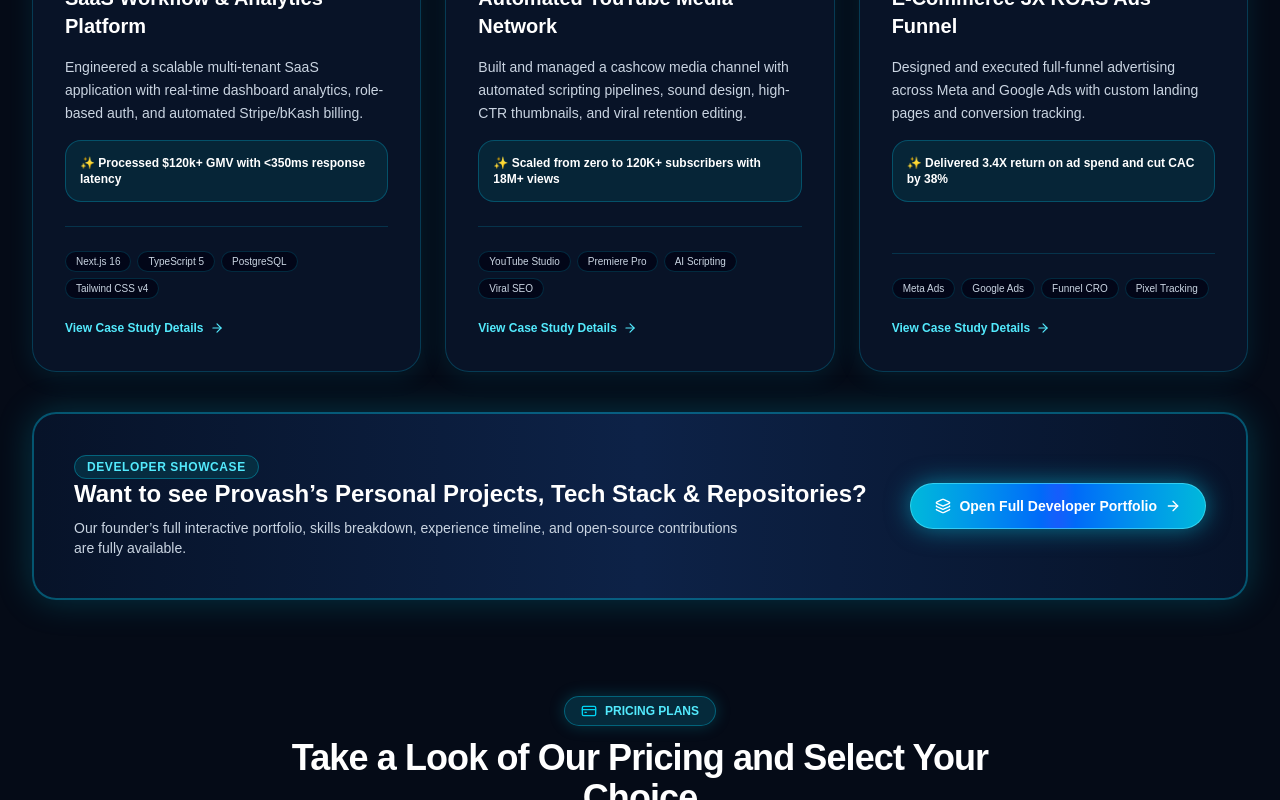
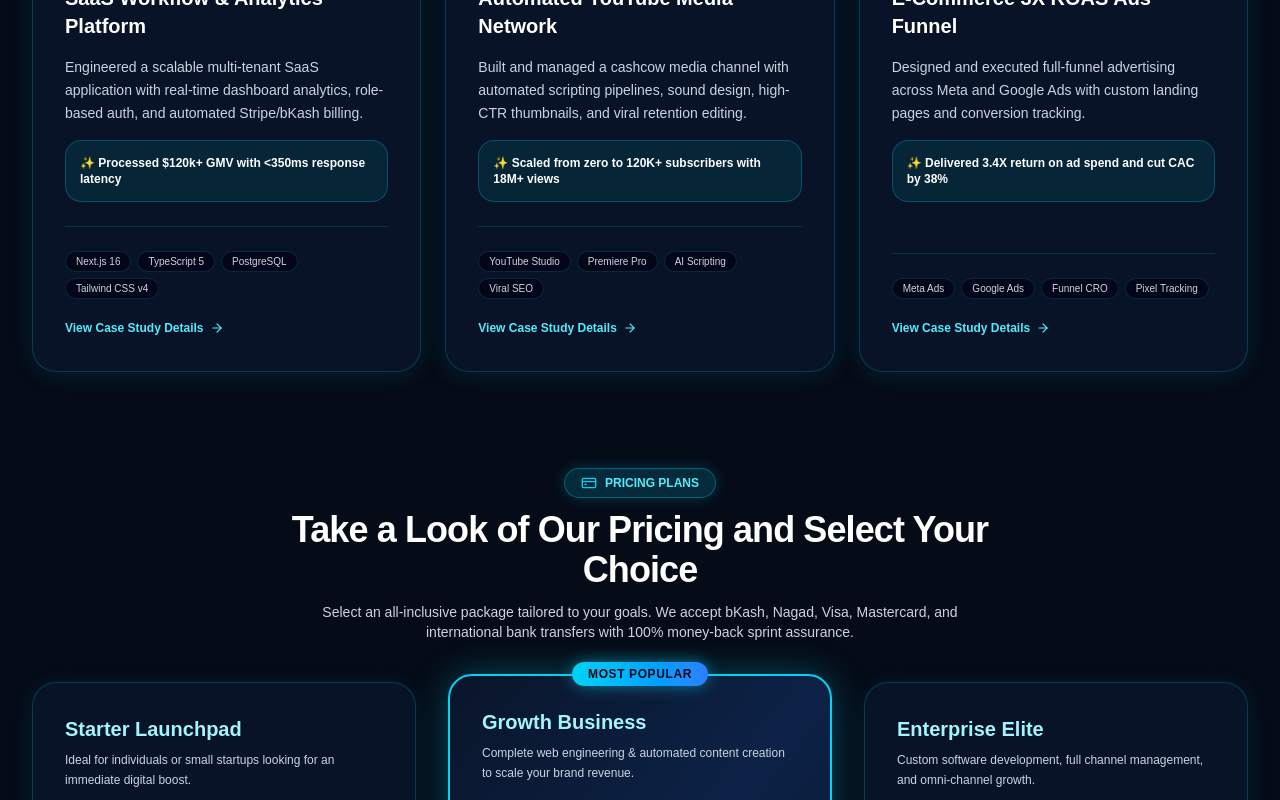
Before and after one commit to provash10/provash_dev, a Next.js app: page / in a window 1280 px wide. Shown: the part 7325-8125 px from the top of the page. Built offline with nearby package versions, Linux system fonts and the light colour scheme.

Commit message:
fix: remove duplicate developer portfolio teaser banner from projects section

```diff
--- a/src/components/agency/AgencyHome.jsx
+++ b/src/components/agency/AgencyHome.jsx
@@ -1491,30 +1491,6 @@ export default function AgencyHome() {
 							</div>
 						))}
 					</div>
-
-					{/* full developer portfolio banner teaser */}
-					<div className="relative overflow-hidden rounded-3xl bg-gradient-to-r from-[#071329] via-[#0d2247] to-[#071329] border-2 border-cyan-500/40 p-8 md:p-10 shadow-[0_0_35px_rgba(6,182,212,0.25)] flex flex-col lg:flex-row items-center justify-between gap-6">
-						<div className="space-y-2 text-center lg:text-left">
-							<span className="text-xs font-bold uppercase tracking-wider text-cyan-300 px-3 py-1 rounded-full bg-cyan-950/80 border border-cyan-500/40">
-								Developer Showcase
-							</span>
-							<h3 className="text-xl md:text-2xl font-extrabold text-white">
-								Want to see Provash’s Personal Projects, Tech Stack & Repositories?
-							</h3>
-							<p className="text-slate-300 text-xs md:text-sm max-w-2xl">
-								Our founder’s full interactive portfolio, skills breakdown, experience timeline, and open-source contributions are fully available.
-							</p>
-						</div>
-
-						<Link
-							href="/portfolio"
-							className="inline-flex items-center gap-2 px-6 py-3 rounded-full bg-gradient-to-r from-cyan-500 via-blue-600 to-cyan-500 hover:from-cyan-400 hover:via-blue-500 hover:to-cyan-400 text-white font-bold text-sm border border-cyan-300/60 shadow-[0_0_25px_rgba(6,182,212,0.6)] hover:shadow-[0_0_35px_rgba(6,182,212,0.9)] hover:scale-105 active:scale-95 transition-all duration-300 flex-shrink-0"
-						>
-							<Layers className="w-4 h-4" />
-							<span>Open Full Developer Portfolio</span>
-							<ArrowRight className="w-4 h-4" />
-						</Link>
-					</div>
 				</section>
 
 				{/* pricing plans and instant checkout section */}
```
